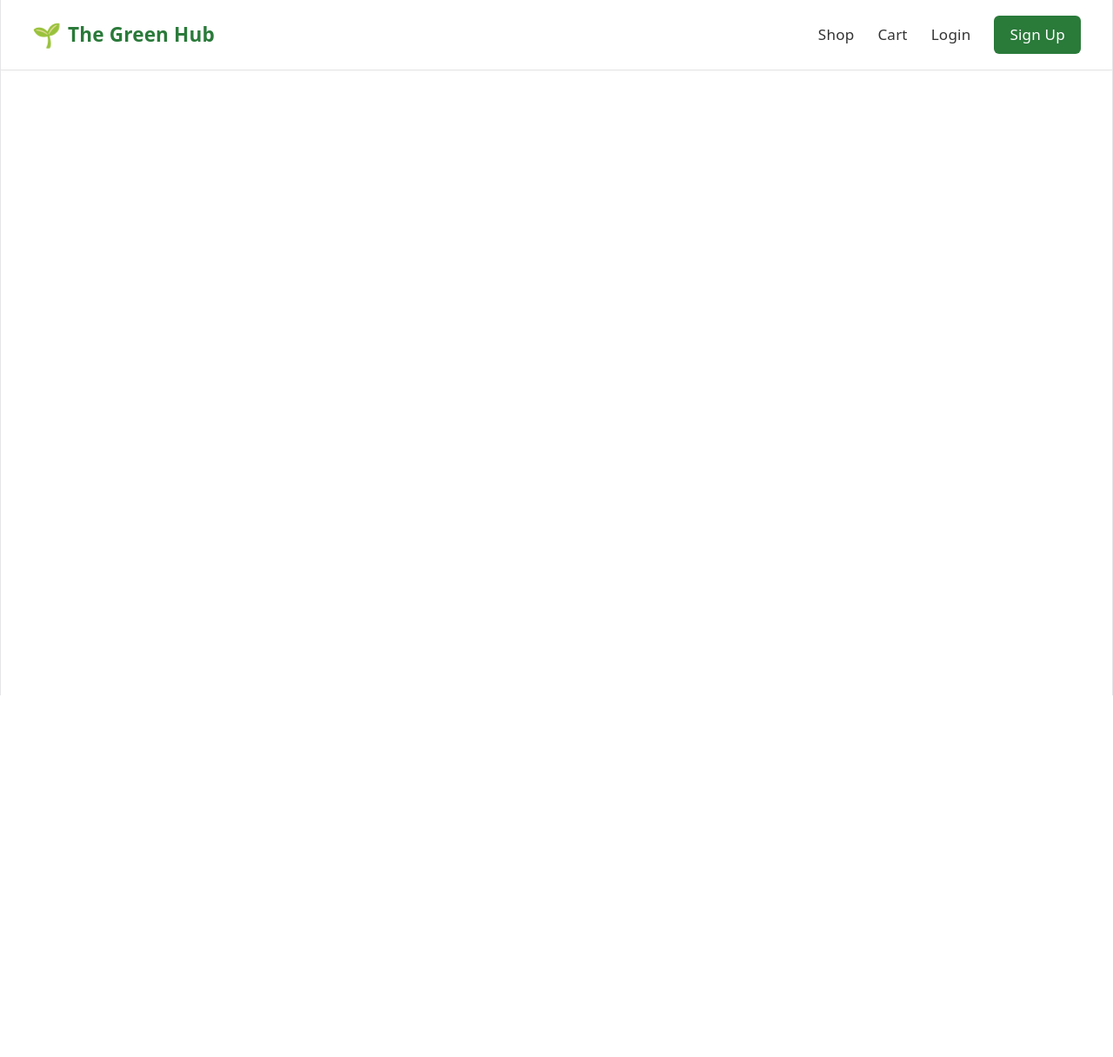
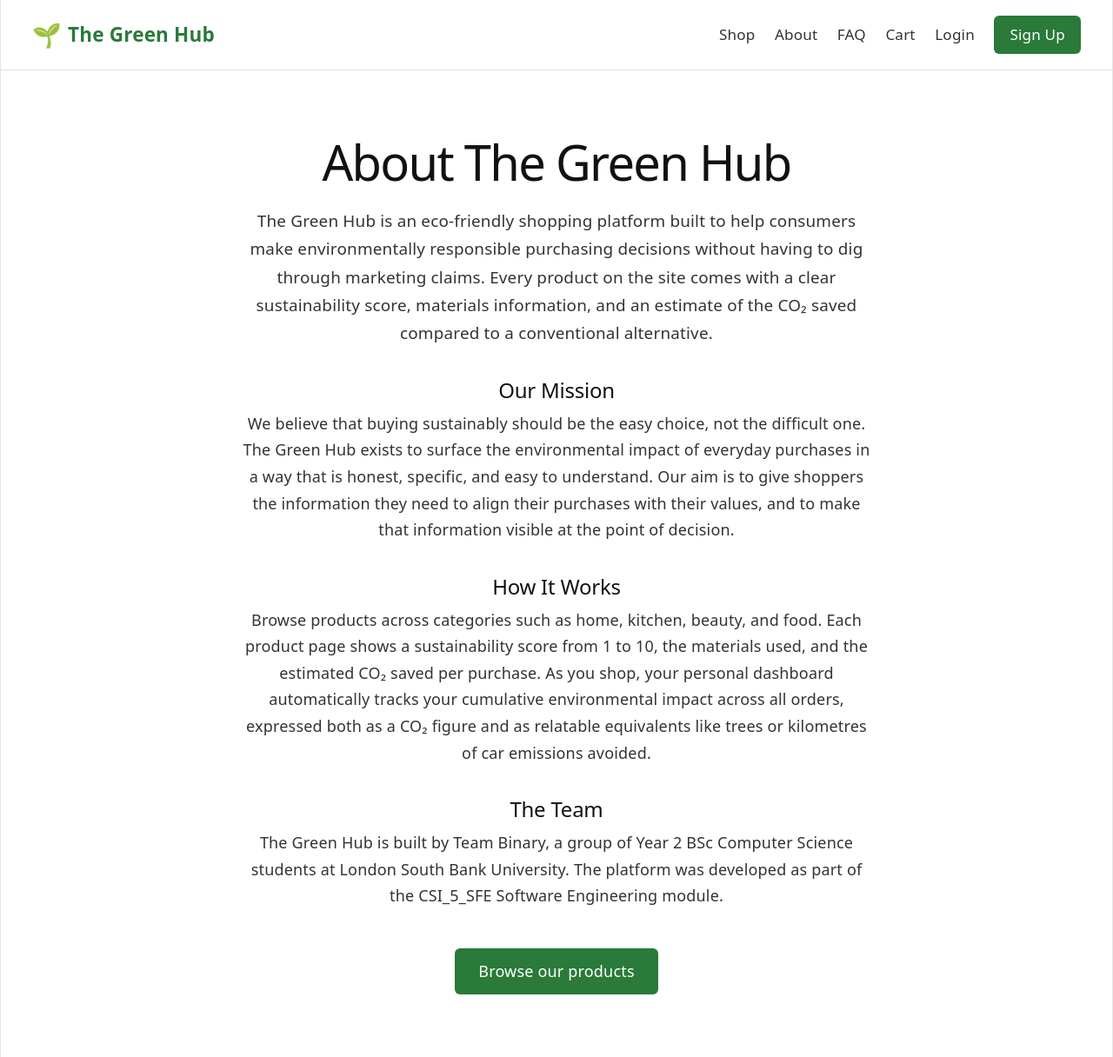
Before and after one commit to sayefkhacodes/green-hub, a React (Vite) app: page /about in a window 1280 px wide. Shown: the whole page at 87% size. Before the commit the page ends 800 px from the top, so only its background shows below. Built offline with nearby package versions, Linux system fonts and the light colour scheme; no server answers.

Commit message:
Add About and FAQ pages with navbar links

```diff
--- a/src/App.jsx
+++ b/src/App.jsx
@@ -10,6 +10,8 @@ import CartPage from './pages/CartPage'
 import CheckoutPage from './pages/CheckoutPage'
 import OrderConfirmation from './pages/OrderConfirmation'
 import DashboardPage from './pages/DashboardPage'
+import AboutPage from './pages/AboutPage'
+import FAQPage from './pages/FAQPage'
 import './App.css'
 
 function App() {
@@ -27,6 +29,8 @@ function App() {
             <Route path="/checkout" element={<CheckoutPage />} />
             <Route path="/order-confirmation" element={<OrderConfirmation />} />
             <Route path="/dashboard" element={<DashboardPage />} />
+            <Route path="/about" element={<AboutPage />} />
+            <Route path="/faq" element={<FAQPage />} />
           </Routes>
         </BrowserRouter>
       </CartProvider>
--- a/src/components/Navbar.jsx
+++ b/src/components/Navbar.jsx
@@ -41,7 +41,9 @@ function Navbar() {
       position: 'sticky',
       top: 0,
       zIndex: 100,
-      boxShadow: '0 1px 3px rgba(0,0,0,0.04)'
+      boxShadow: '0 1px 3px rgba(0,0,0,0.04)',
+      flexWrap: 'wrap',
+      gap: '0.5rem'
     }}>
       <Link
         to="/"
@@ -59,8 +61,10 @@ function Navbar() {
         <span>The Green Hub</span>
       </Link>
 
-      <div style={{ display: 'flex', gap: '1.5rem', alignItems: 'center' }}>
+      <div style={{ display: 'flex', gap: '1.25rem', alignItems: 'center', flexWrap: 'wrap' }}>
         <Link to="/" style={linkStyle}>Shop</Link>
+        <Link to="/about" style={linkStyle}>About</Link>
+        <Link to="/faq" style={linkStyle}>FAQ</Link>
 
         <Link to="/cart" style={{ ...linkStyle, position: 'relative' }}>
           Cart
--- /dev/null
+++ b/src/pages/AboutPage.jsx
@@ -0,0 +1,46 @@
+import { Link } from 'react-router-dom'
+
+function AboutPage() {
+  return (
+    <div style={{ maxWidth: '800px', margin: '2rem auto', padding: '2rem' }}>
+      <h1 style={{ color: '#111', margin: '0 0 1rem' }}>About The Green Hub</h1>
+
+      <p style={{ lineHeight: 1.7, color: '#333', fontSize: '1.05rem' }}>
+        The Green Hub is an eco-friendly shopping platform built to help consumers make environmentally responsible purchasing decisions without having to dig through marketing claims. Every product on the site comes with a clear sustainability score, materials information, and an estimate of the CO₂ saved compared to a conventional alternative.
+      </p>
+
+      <h2 style={{ color: '#111', marginTop: '2rem' }}>Our Mission</h2>
+      <p style={{ lineHeight: 1.7, color: '#333' }}>
+        We believe that buying sustainably should be the easy choice, not the difficult one. The Green Hub exists to surface the environmental impact of everyday purchases in a way that is honest, specific, and easy to understand. Our aim is to give shoppers the information they need to align their purchases with their values, and to make that information visible at the point of decision.
+      </p>
+
+      <h2 style={{ color: '#111', marginTop: '2rem' }}>How It Works</h2>
+      <p style={{ lineHeight: 1.7, color: '#333' }}>
+        Browse products across categories such as home, kitchen, beauty, and food. Each product page shows a sustainability score from 1 to 10, the materials used, and the estimated CO₂ saved per purchase. As you shop, your personal dashboard automatically tracks your cumulative environmental impact across all orders, expressed both as a CO₂ figure and as relatable equivalents like trees or kilometres of car emissions avoided.
+      </p>
+
+      <h2 style={{ color: '#111', marginTop: '2rem' }}>The Team</h2>
+      <p style={{ lineHeight: 1.7, color: '#333' }}>
+        The Green Hub is built by Team Binary, a group of Year 2 BSc Computer Science students at London South Bank University. The platform was developed as part of the CSI_5_SFE Software Engineering module.
+      </p>
+
+      <div style={{ marginTop: '2.5rem' }}>
+        <Link
+          to="/"
+          style={{
+            display: 'inline-block',
+            padding: '0.75rem 1.5rem',
+            background: '#2a7a3a',
+            color: '#fff',
+            textDecoration: 'none',
+            borderRadius: '6px'
+          }}
+        >
+          Browse our products
+        </Link>
+      </div>
+    </div>
+  )
+}
+
+export default AboutPage
```
